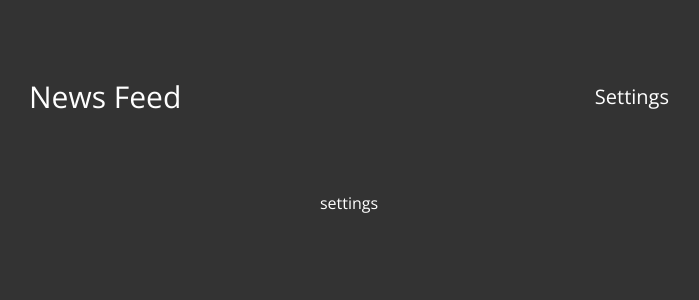
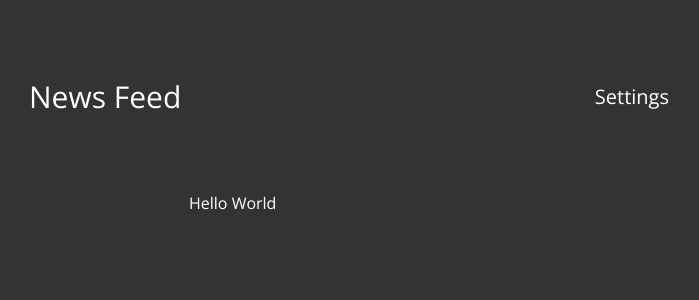
Before and after one commit to nslee333/news_project, a React (Create React App) app: page / in a window 1280 px wide. Shown: the top 300 px of the page, without its empty margins (291-990 px from the left). Built offline with nearby package versions, Linux system fonts and the light colour scheme.

Commit message:
Extracted Posts and Settings components from App to seperate files.

```diff
--- a/src/App.tsx
+++ b/src/App.tsx
@@ -3,34 +3,12 @@ import "./css/header.css";
 import "./css/footer.css";
 import "./css/main.css";
 import "./css/post.css";
-import image from "./sample_image.jpg";
+import "./css/settings.css"
 
-import { posts } from "./mockData";
+import Posts from "./components/Posts";
+import Settings from "./components/Settings";
 import { useState } from "react";
 
-function Posts() {
-  const displayPosts = posts.map((item, index) => {
-    return (
-      <div className="post" key={posts[index].id}>
-        <a href={posts[index].url} className="post-link">
-          <img
-            className="post-img"
-            // src={posts[index].urlToImage}
-            src={image}
-            alt="post photo"
-          />
-          <div className="post-info">
-            <div className="post-title">{posts[index].title}</div>
-            <div className="post-author">{posts[index].author}</div>
-            <div className="post-source">{posts[index].source}</div>
-          </div>
-        </a>
-      </div>
-    );
-  });
-
-  return <>{displayPosts}</>;
-}
 
 function App() {
   const [settClick, setSettClick] = useState(false);
@@ -48,7 +26,9 @@ function App() {
 
       <div className="main">
         {!settClick ? (
-          <div className="sett-inner">settings</div>
+          <div className="sett-inner">
+            {Settings()}
+          </div>
         ) : (
           <div className="main-inner">{Posts()}</div>
         )}
--- /dev/null
+++ b/src/components/Posts.tsx
@@ -0,0 +1,28 @@
+import { posts } from "../mockData";
+import image from "../sample_image.jpg";
+
+
+
+export default function Posts() {
+  const displayPosts = posts.map((item, index) => {
+    return (
+      <div className="post" key={posts[index].id}>
+        <a href={posts[index].url} className="post-link">
+          <img
+            className="post-img"
+            // src={posts[index].urlToImage}
+            src={image}
+            alt="post photo"
+          />
+          <div className="post-info">
+            <div className="post-title">{posts[index].title}</div>
+            <div className="post-author">{posts[index].author}</div>
+            <div className="post-source">{posts[index].source}</div>
+          </div>
+        </a>
+      </div>
+    );
+  });
+
+  return <>{displayPosts}</>;
+}
--- /dev/null
+++ b/src/components/Settings.tsx
@@ -0,0 +1,7 @@
+export default function Settings() {
+  return (
+    <>
+      Hello World
+    </>
+  );
+}
```
